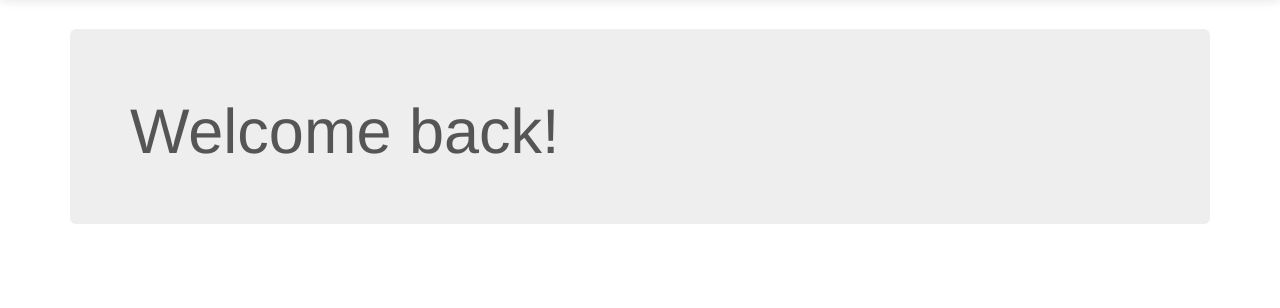
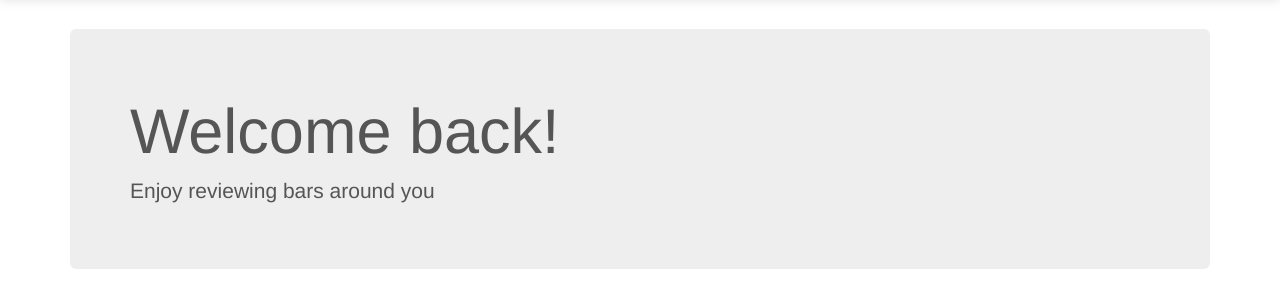
Before and after one commit to avinci1015/qu_nl, a Django app: page / in a window 1280 px wide. Shown: the part 51-359 px from the top of the page. Run offline with Django 3.2, Linux system fonts and the light colour scheme; the visitor is signed in with stand-in values (Sample User, id 1); some libraries are stand-ins or nearby versions.

Commit message:
Add fixes

```diff
--- a/templates/bar/bar_list.html
+++ b/templates/bar/bar_list.html
@@ -7,7 +7,7 @@
    <p>Added by <a href="{% url 'user_detail' slug=bar.user.username %}">{{ bar.user.username }}</a> on {{ bar.created_at }}</p>
 
 <form method="post" action="{% url 'vote' %}">
-    <span class="badge">{{ bar.response_set.all.count }} Response{{  bar.response_set.all.count|pluralize }}</span>
+    <span class="badge">{{ bar.response_set.all.count }} Response{{ bar.response_set.all.count | pluralize }}</span>
     <span class="badge">{{ bar.vote_set.all.count }} Vote{{ bar.vote_set.all.count|pluralize }}</span>
     {% csrf_token %}
     <input type="hidden" name="bar" value="{{ bar.id }}" />
--- a/templates/home.html
+++ b/templates/home.html
@@ -4,6 +4,7 @@
 {% if user.is_authenticated %}
 <div class="jumbotron">
   <h1>Welcome back!</h1>
+  <p>Enjoy reviewing bars around you</p>
 </div>
 {% else %}
 <div class="jumbotron">
```
